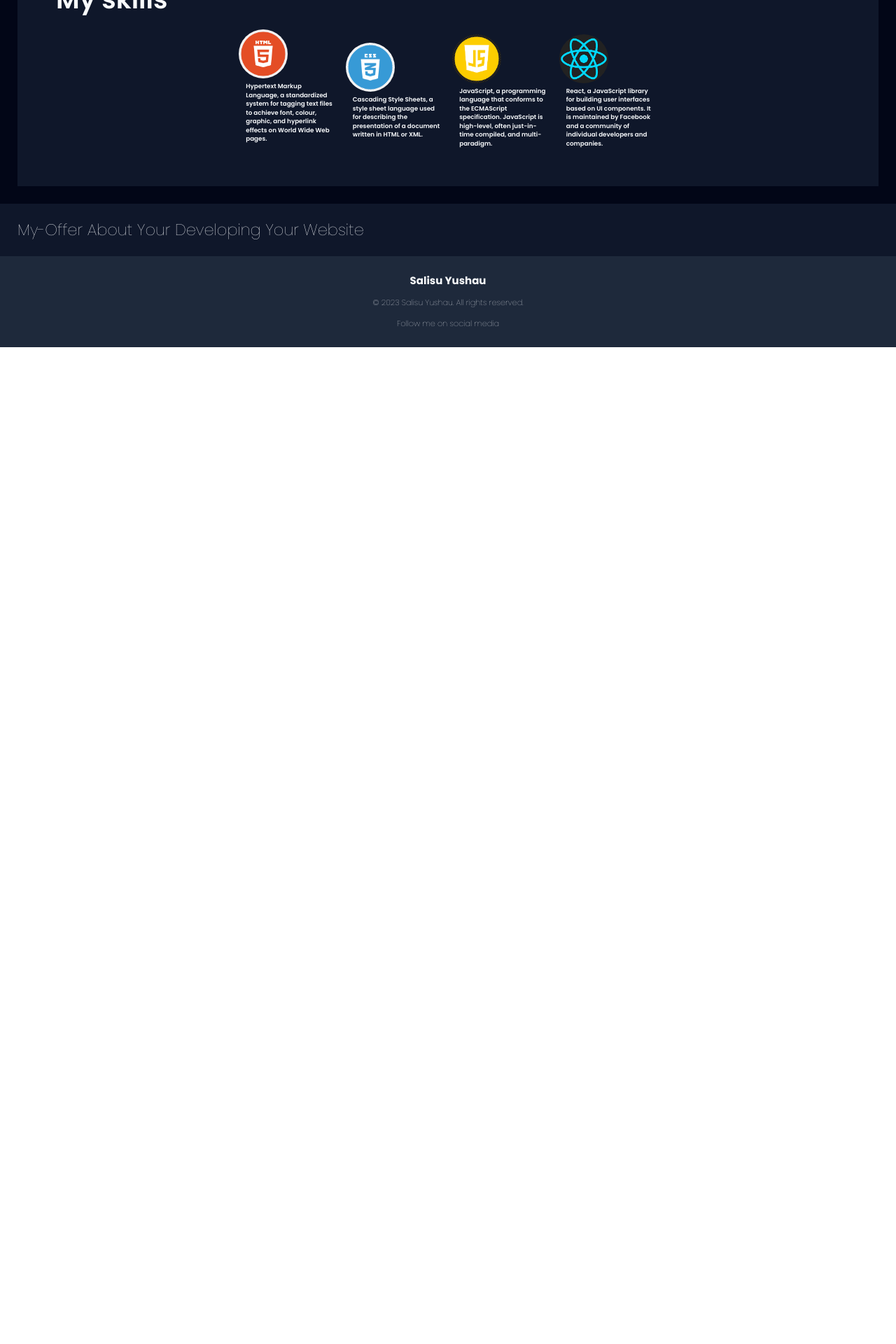
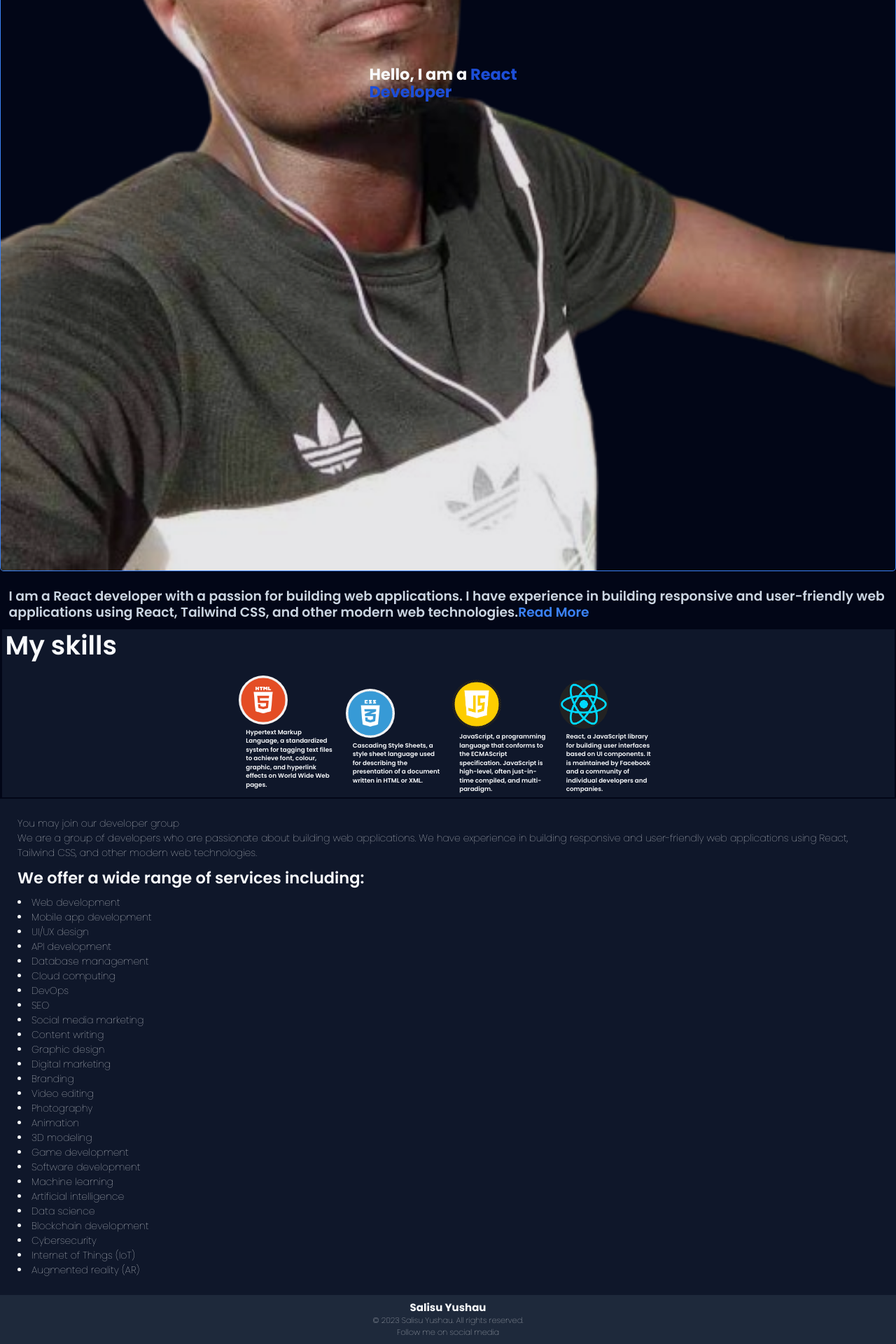
Before and after one commit to Salisspro/my-portfolio, a React (Vite) app: page / in a window 1280 px wide. Shown: the part 564-2484 px from the top of the page at 70% size. Before the commit the page ends 1060 px from the top, so only its background shows below. Built offline with nearby package versions, Linux system fonts and the light colour scheme; a web font is replaced by a local one.

Commit message:
new changes

```diff
--- a/package.json
+++ b/package.json
@@ -4,7 +4,7 @@
   "version": "0.0.0",
   "type": "module",
   "scripts": {
-    "dev": "vite",
+    "start": "vite",
     "build": "vite build",
     "lint": "eslint .",
     "preview": "vite preview"
--- a/src/components/Footer.jsx
+++ b/src/components/Footer.jsx
@@ -4,16 +4,13 @@
 
 export default function Footer() {
   return (
-    <div className='flex flex-col justify-center items-center p-10 space-y-5 bg-slate-800 text-slate-50'>
-      <div className='flex justify-center items-center'>
+    <div className=' bg-slate-800 text-slate-50'>
+
+      <div className='flex justify-center items-center flex-col p-3'>
         <h1 className='text-2xl font-bold'>Salisu Yushau</h1>
+        <p className='text-lg'>© 2023 Salisu Yushau. All rights reserved.</p>
+        <p className='text-lg'>Follow me on social media</p>
       </div>
-      <div className='flex justify-center items-center'>
-        <p className='text-lg'>© 2023 Salisu Yushau. All rights reserved.</p>
-      </div>
-      <div className='flex justify-center items-center'>
-        <p className='text-lg'>Follow me on social media</p>
-        </div>
     </div>
   )
 }
--- a/src/components/Hero.jsx
+++ b/src/components/Hero.jsx
@@ -1,23 +1,36 @@
+import { useState } from 'react'
 import IMG from '../img/317752578_1361099784715126_2064839100156994520_n-removebg-preview (1).png'
 
 export default function Hero() {
+   const [readMore, setReadMore] = useState(false)
+
    return (
-      <div className='mt-20 p-10'>
+      <div className='mt-20 '>
          <div className='flex items-center justify-center space-x-10'>
+            <div className='w-full rounded-lg overflow-hidden border-[1px]  border-blue-500 mb-10 mt-20 '>
+               <img className=' w-full z-10  opacity-90' src={IMG} alt="" />
 
-            <p className='text-4xl font-bold text-slate-50'>
-               Hello, I am a <span className='text-blue-500'>React Developer</span>
+               <p className='text-4xl w-[10em] font-bold text-slate-50 z-10 absolute bottom-[3em] left-1/2 transform -translate-x-1/2 -translate-y-1/2 '>
+               Hello, I am a<span className='text-blue-700'> React Developer</span>
             </p>
-
-            <div className='w-[15em] rounded overflow-hidden border-[1px]  border-blue-500 mb-10 mt-20 '>
-               <img className='z-10  opacity-70' src={IMG} alt="" />
             </div>
 
          </div>
 
-         <p className='text-slate-300 text-lg font-semibold md:text-3xl'>
+         <p className='text-slate-300 text-lg font-semibold md:text-3xl px-5'>
                   I am a React developer with a passion for building web applications. I have experience in building responsive and user-friendly web applications using React, Tailwind CSS, and other modern web technologies.
-                  I am always eager to learn new technologies and improve my skills. I am currently looking for opportunities to work on exciting projects and collaborate with other developers.
+                  {readMore && (
+                     <span>
+                        I have a strong understanding of React concepts such as state management, component lifecycle, and hooks. I am also familiar with RESTful APIs and have experience in integrating them into web applications. I am always eager to learn new technologies and improve my skills.
+                     </span>
+                  )}
+                  <button
+                     className='text-blue-500 font-semibold'
+                     onClick={() => setReadMore(!readMore)}
+                  >
+                     {readMore ? 'Read Less' : 'Read More'}
+
+                  </button>
                </p>
 
       </div>
--- a/src/components/MyOffer.jsx
+++ b/src/components/MyOffer.jsx
@@ -4,8 +4,39 @@
 export default function MyOffer() {
   return (
     <div className="p-10 transition-all duration-300 bg-slate-900 text-slate-50 ">
-      <h1 className=" text-4xl capitalize">my-offer about your developing your website</h1>
+      {/* <h1 className="text-6xl my-5 p-2 font-semibold">My Offer</h1> */}
 
+      <p>You may join our developer group</p>
+      <p>We are a group of developers who are passionate about building web applications. We have experience in building responsive and user-friendly web applications using React, Tailwind CSS, and other modern web technologies.</p>
+      <p className=" text-4xl my-5 font-semibold">We offer a wide range of services including:</p>
+      <ul className="list-disc list-inside">
+        <li>Web development</li>
+        <li>Mobile app development</li>
+        <li>UI/UX design</li>
+        <li>API development</li>
+        <li>Database management</li>
+        <li>Cloud computing</li>
+        <li>DevOps</li>
+        <li>SEO</li>
+        <li>Social media marketing</li>
+        <li>Content writing</li>
+        <li>Graphic design</li>
+        <li>Digital marketing</li>
+        <li>Branding</li>
+        <li>Video editing</li>
+        <li>Photography</li>
+        <li>Animation</li>
+        <li>3D modeling</li>
+        <li>Game development</li>
+        <li>Software development</li>
+        <li>Machine learning</li>
+        <li>Artificial intelligence</li>
+        <li>Data science</li>
+        <li>Blockchain development</li>
+        <li>Cybersecurity</li>
+        <li>Internet of Things (IoT)</li>
+        <li>Augmented reality (AR)</li>
+        </ul>
 
     </div>
   )
--- a/src/components/Skills.jsx
+++ b/src/components/Skills.jsx
@@ -11,7 +11,7 @@
 
 export default function Skills() {
   return (
-    <div className="p-20 m-10 transition-all duration-300 bg-slate-900 text-slate-50">
+    <div className=" m-1 transition-all duration-300 bg-slate-900 text-slate-50">
       <h1 className="text-6xl my-5 p-2 font-semibold">My skills</h1>
       <div className="font-semibold md:flex grid grid-cols-1 items-center justify-center md:space-x-5 space-y-5">
          <div className="md:grid rounded-full  md:w-[10em] flex items-center space-x-2">
```
